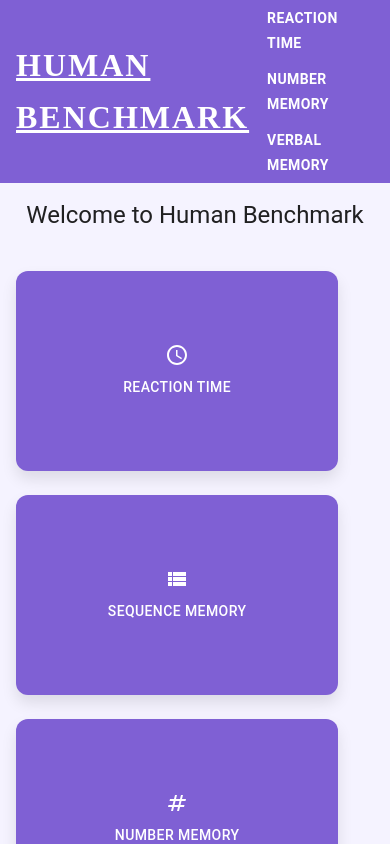
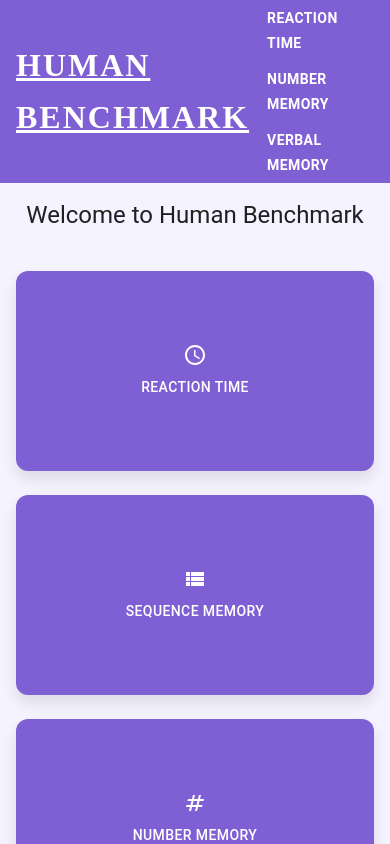
Before and after one commit to Swarnim114/YourBenchMark, a React (Create React App) app: page / in a window 390 px wide. Shown: the top 844 px of the page. Built offline with nearby package versions, Linux system fonts and the light colour scheme.

Commit message:
mobile screen view fixed for home

```diff
--- a/src/components/Home.js
+++ b/src/components/Home.js
@@ -26,12 +26,13 @@
   marginTop: theme.spacing(4),
   display: 'flex',
   flexWrap: 'wrap',
-  justifyContent: 'center', // Centers the grid elements horizontally
+  justifyContent: 'center', // Ensure the grid is centered horizontally
+  alignItems: 'center', // Ensure the grid is centered vertically (optional)
   gap: theme.spacing(3), // Adjust the gap between the buttons
 }));
-
 const SquareButton = styled(Button)(({ theme, isMobile, isTablet }) => ({
-  width: isMobile ? '90%' : isTablet ? 300 : 400, // Adjust width based on screen size
+  width: isMobile ? '100%' : isTablet ? 300 : 400, // Use 100% width on mobile to fill the available space
+  maxWidth: '100%', // Ensure there's some padding on mobile screens
   height: isMobile ? 200 : isTablet ? 250 : 300,  // Adjust height based on screen size
   display: 'flex',
   flexDirection: 'column',
```
